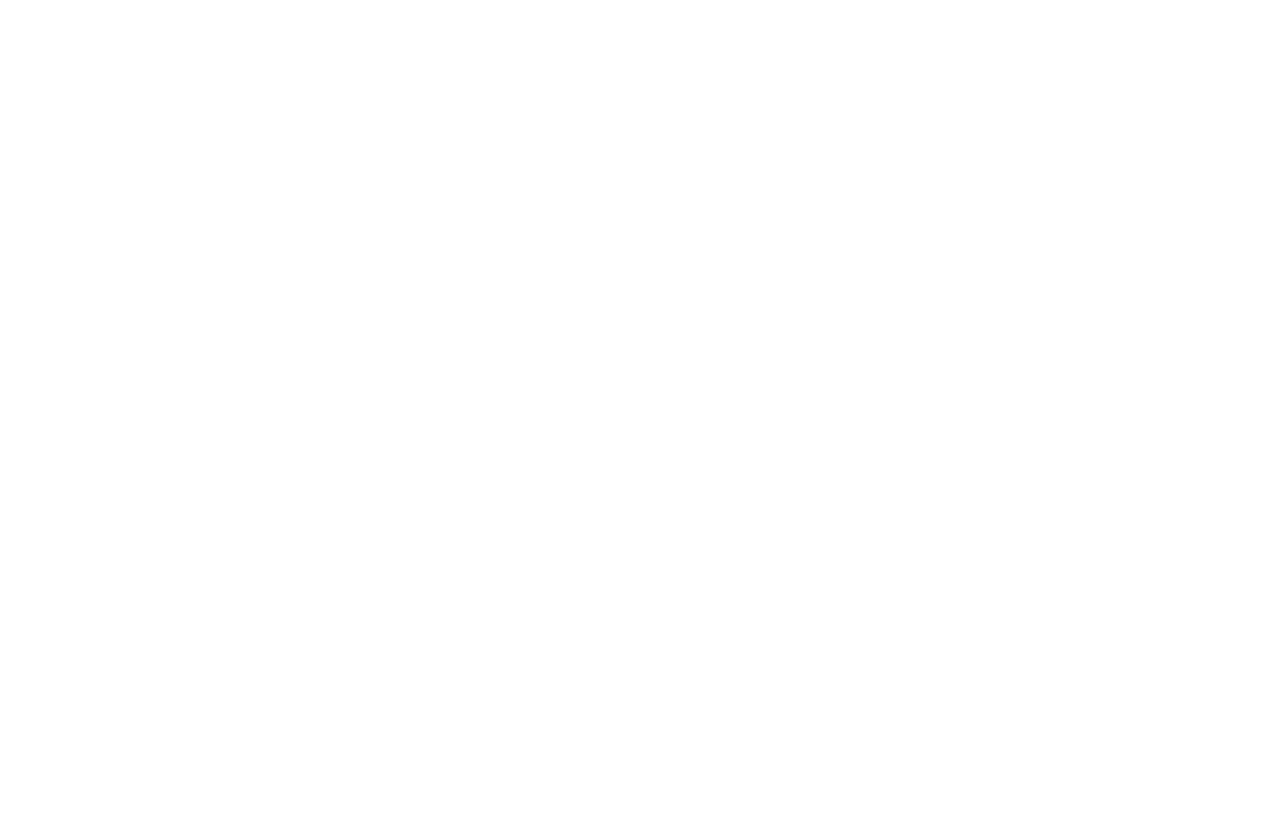
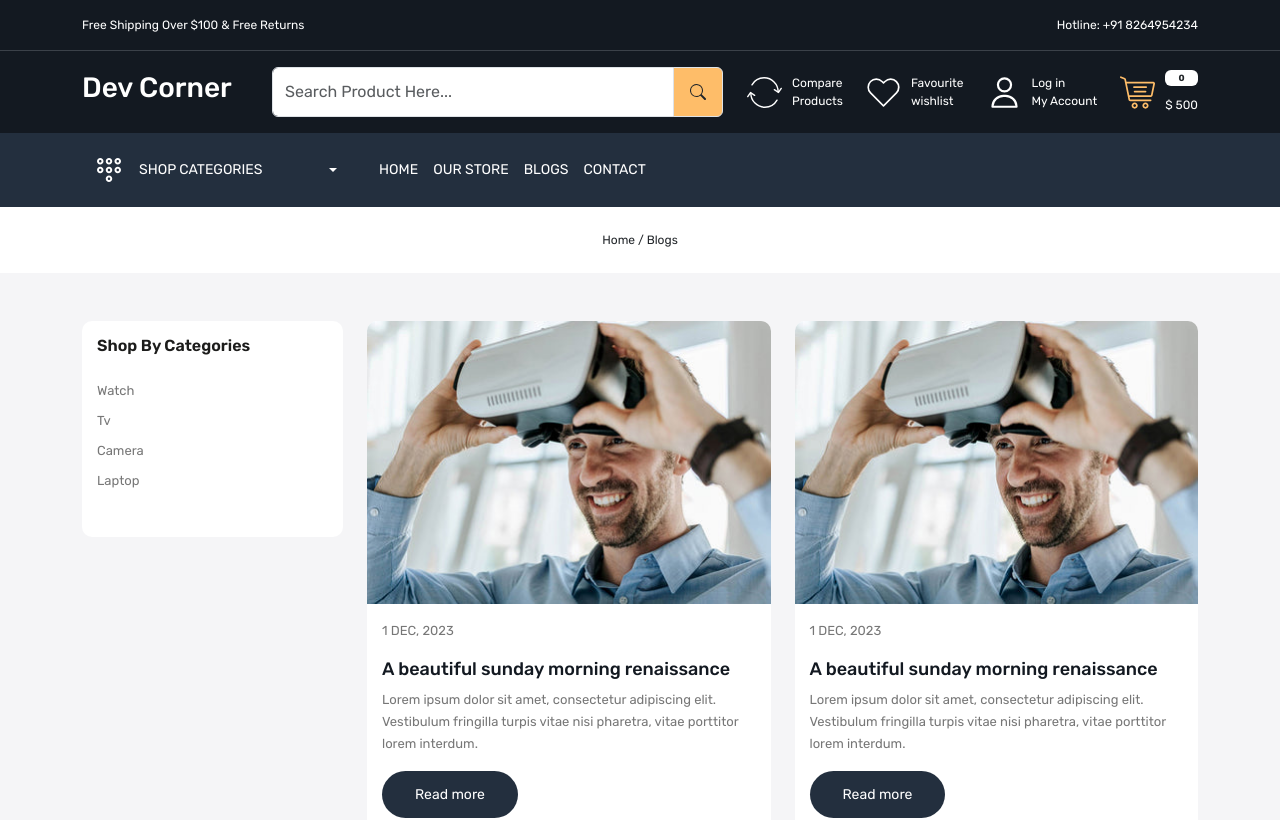
Before and after one commit to nxhawk/mern-ecommerce, a React (Create React App) app in the folder frontend/: page /blogs in a window 1280 px wide. Before the commit this address had no page. Shown: the top 820 px of the page. Built offline with nearby package versions, Linux system fonts and the light colour scheme.

Commit message:
add blog page

```diff
--- a/frontend/src/App.js
+++ b/frontend/src/App.js
@@ -6,6 +6,7 @@ import Home from './pages/Home';
 import About from './pages/About';
 import Contact from './pages/Contact';
 import OurStore from './pages/OurStore';
+import Blog from './pages/Blog';
 
 function App() {
   return (
@@ -17,6 +18,7 @@ function App() {
             <Route path="about" element={<About />} />
             <Route path="contact" element={<Contact />} />
             <Route path="store" element={<OurStore />} />
+            <Route path="blogs" element={<Blog />} />
           </Route>
         </Routes>
       </BrowserRouter>
--- a/frontend/src/components/BlogCard.js
+++ b/frontend/src/components/BlogCard.js
@@ -3,10 +3,9 @@ import { Link } from 'react-router-dom'
 
 const BlogCard = () => {
   return (
-    <div className='col-3'>
     <div className='blog-card'>
       <div className='card-images'>
-          <img src='images/blog-1.jpg' alt='blog' className='img-fluid' />
+        <img src='images/blog-1.jpg' alt='blog' className='img-fluid w-100' />
       </div>
       <div className='blog-content'>
         <p className='date'>1 Dec, 2023</p>
@@ -15,7 +14,6 @@ const BlogCard = () => {
         <Link className='button' to='/'>Read more</Link>
       </div>
     </div>
-    </div>
   )
 }
 
--- a/frontend/src/components/Header.js
+++ b/frontend/src/components/Header.js
@@ -89,7 +89,7 @@ const Header = () => {
                   <div className='d-flex align-items-center gap-15'>
                     <NavLink className="" to='/'>Home</NavLink>
                     <NavLink className="" to='/store'>Our Store</NavLink>
-                    <NavLink className="" to='/'>Blogs</NavLink>
+                    <NavLink className="" to='/blogs'>Blogs</NavLink>
                     <NavLink className="" to='/contact'>Contact</NavLink>
                   </div>
                 </div>
--- /dev/null
+++ b/frontend/src/pages/Blog.js
@@ -0,0 +1,50 @@
+import React from 'react'
+import BreadCrumb from '../components/BreadCrumb'
+import Meta from '../components/Meta'
+import BlogCard from '../components/BlogCard'
+
+const Blog = () => {
+  return (
+    <>
+      <Meta title='Blogs' />
+      <BreadCrumb title='Blogs' />
+      <div className='blog-wrapper home-wrapper-2 py-5'>
+        <div className='container-xl'>
+          <div className='row'>
+            <div className='col-3'>
+              <div className='filter-card mb-3'>
+                <h3 className='filter-title'>Shop By Categories</h3>
+                <div>
+                  <ul className='ps-0'>
+                    <li>Watch</li>
+                    <li>Tv</li>
+                    <li>Camera</li>
+                    <li>Laptop</li>
+                  </ul>
+                </div>
+              </div>
+            </div>
+            <div className='col-9'>
+              <div className='row'>
+                <div className='col-6 mb-3'>
+                  <BlogCard />
+                </div>
+                <div className='col-6 mb-3'>
+                  <BlogCard />
+                </div>
+                <div className='col-6 mb-3'>
+                  <BlogCard />
+                </div>
+                <div className='col-6 mb-3'>
+                  <BlogCard />
+                </div>
+              </div>
+            </div>
+          </div>
+        </div>
+      </div>
+    </>
+  )
+}
+
+export default Blog
--- a/frontend/src/pages/Home.js
+++ b/frontend/src/pages/Home.js
@@ -305,10 +305,20 @@ const Home = () => {
             <div className='col-12'>
               <h3 className='section-heading'>Our Latest Blogs</h3>
             </div>
-            <BlogCard />
-            <BlogCard />
-            <BlogCard />
-            <BlogCard />
+          </div>
+          <div className='row'>
+            <div className='col-3'>
+              <BlogCard />
+            </div>
+            <div className='col-3'>
+              <BlogCard />
+            </div>
+            <div className='col-3'>
+              <BlogCard />
+            </div>
+            <div className='col-3'>
+              <BlogCard />
+            </div>
           </div>
         </div>
       </section>
```
Lines whose indentation alone changed are shown as unchanged.
